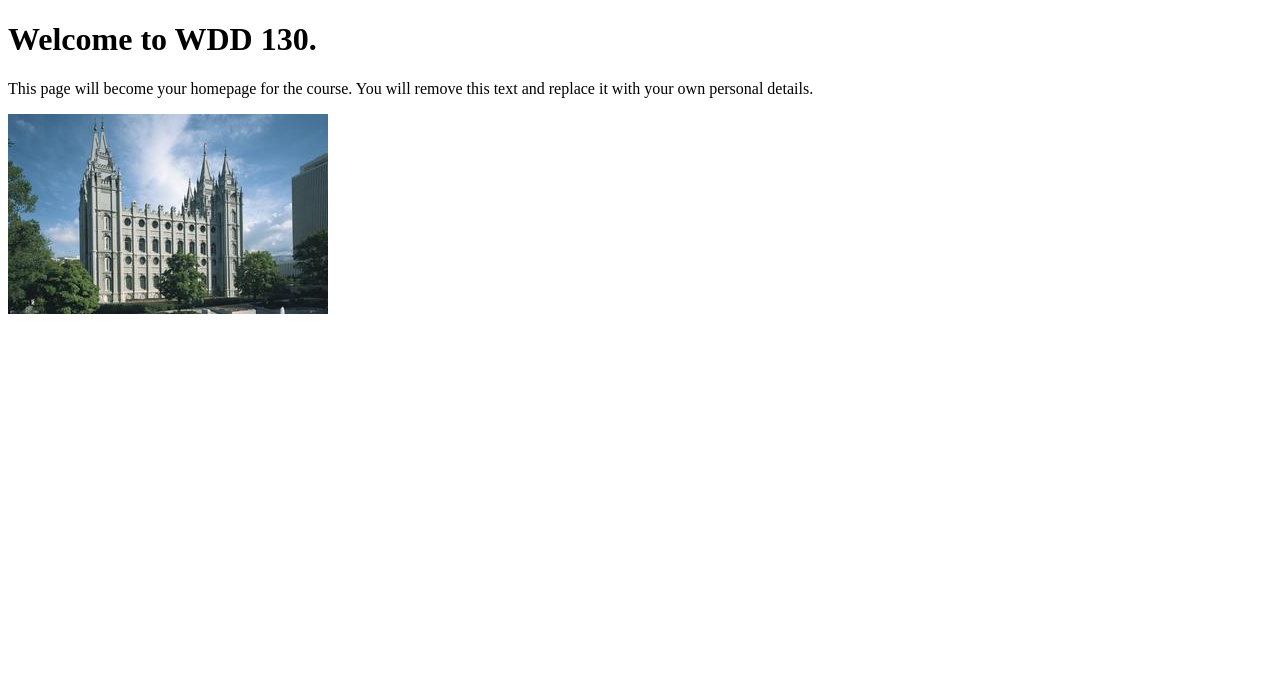
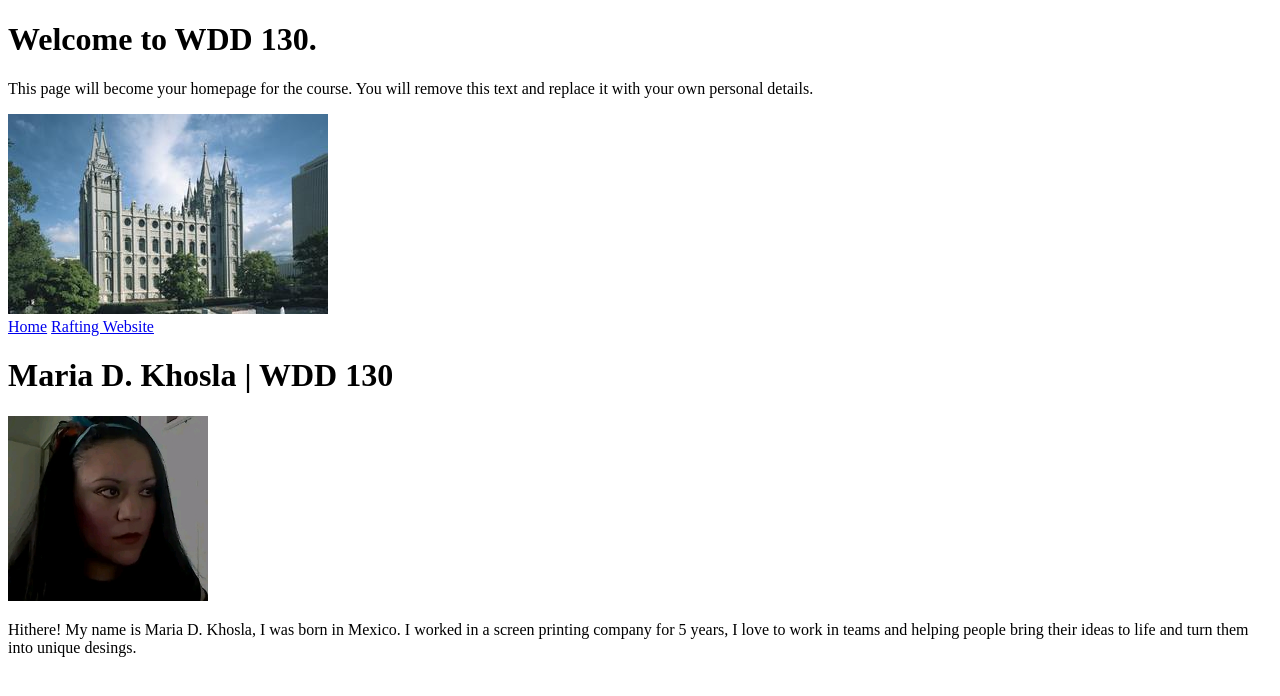
Before and after one commit to Doriskhosla/wdd130, a plain HTML site: page index.html in a window 1280 px wide. Drawn offline with Linux system fonts and the light colour scheme.

Commit message:
My favorite-city.html

```diff
--- a/index.html
+++ b/index.html
@@ -1,14 +1,46 @@
 <!DOCTYPE html>
 <html lang="en">
+
 <head>
     <meta charset="UTF-8">
     <meta name="viewport" content="width=device-width, initial-scale=1.0">
     <title>WDD 130 | Personal Homepage</title>
 </head>
+
 <body>
     <h1>Welcome to WDD 130.</h1>
-    <p>This page will become your homepage for the course. You will remove this text and replace it with your own personal details.</p>
+    <p>This page will become your homepage for the course. You will remove this text and replace it
+        with your own personal details.</p>
 
     <img src="images/salt-lake-temple.jpg" alt="The Salt Lake Temple.">
 </body>
+
 </html>
+<!DOCTYPE html>
+<html lang="en-US">
+
+<head>
+    <meta charset="UTF-8">
+    <meta name="viewport" content="width=device-width, initial-scale=1.0">
+    <title>Maria D. Khosla | WDD 130</title>
+</head>
+
+<body>
+    <header>
+        <nav>
+            <a href="#">Home</a>
+            <a href="wwr/">Rafting Website</a>
+        </nav>
+    </header>
+    <main>
+        <h1>Maria D. Khosla | WDD 130</h1>
+        <img src="images/profiledk.jpg" alt="Maria D Khosla profile picture" width="200">
+        <p>Hithere! My name is Maria D. Khosla, I was born in Mexico. I worked in a screen printing
+            company for 5 years, I love to work in teams and helping people bring their
+            ideas to life and turn them into unique desings.
+        </p>
+    </main>
+    <footer></footer>
+</body>
+
+</html>
```
Also changed, not shown: week01/favorite-city.html (+2 -4 lines), images/profiledk.jpg (added).
